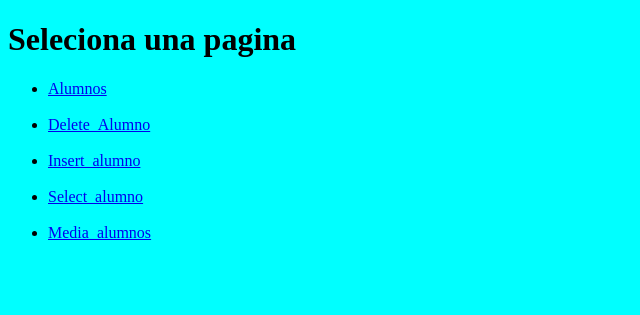
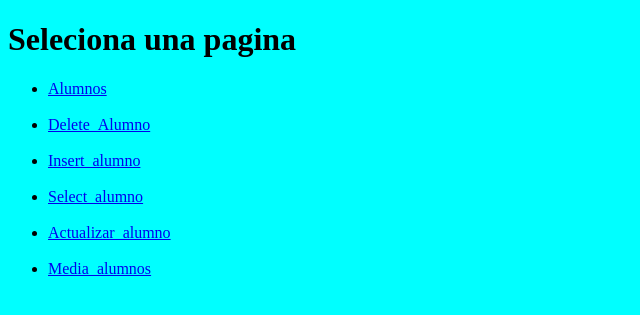
Before and after one commit to Davidsaugar/Davidsaugar.github.io, a Jekyll site: the page built from index.html, in a window 1280 px wide. Shown: the top 315 px of the page, without its empty margins (0-640 px from the left). Built offline with Jekyll 4.4.1, drawn with Linux system fonts in a browser that asks for light colours; the list of posts is cut into pages by our own code.

Commit message:
update22

```diff
--- a/_includes/nav.html
+++ b/_includes/nav.html
@@ -6,6 +6,7 @@
 			<li {% if current[1] == 'deletealumno.html' %}class='current'{% endif %}><a href="/deletealumno.html">Delete_Alumno</a></li> <br>
 			<li {% if current[1] == 'insertalumno.html' %}class='current'{% endif %}><a href="/insertalumno.html">Insert_alumno</a></li> <br>
 			<li {% if current[1] == 'selectalumno.html' %}class='current'{% endif %}><a href="/selectalumno.html">Select_alumno</a></li> <br>
+			<li {% if current[1] == 'actualizaralumno.html' %}class='current'{% endif %}><a href="/actualizaralumno.html">Actualizar_alumno</a></li> <br>
             <li {% if current[1] == 'alumnosmedia.html' %}class='current'{% endif %}><a href="/alumnosmedia.html">Media_alumnos</a></li>
 		</ul>
 	</nav>
```
